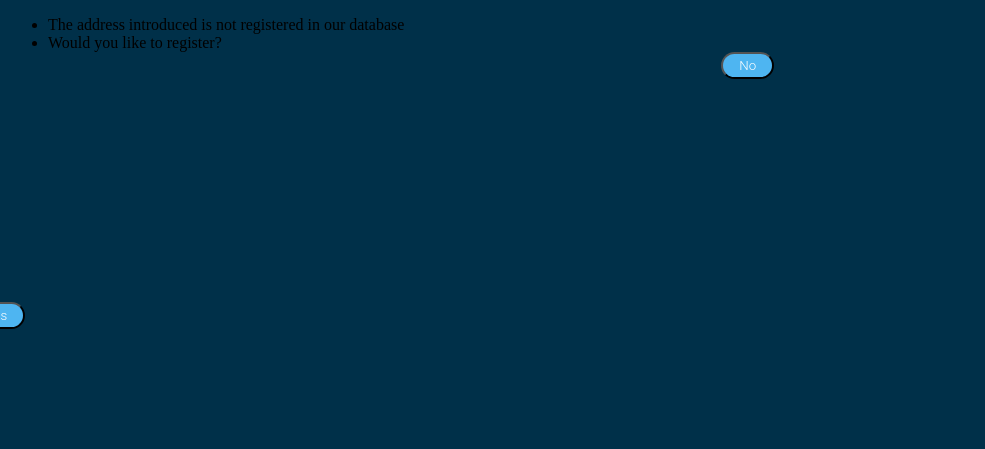
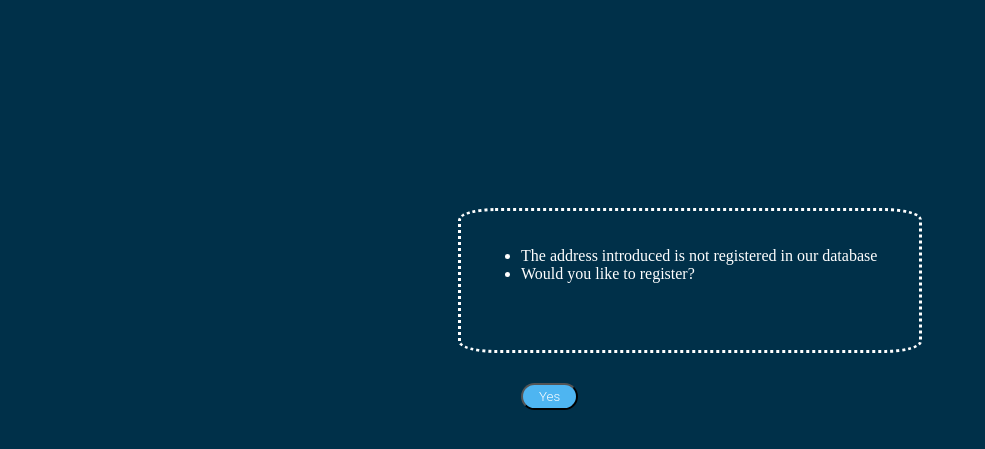
Before and after one commit to Pablo-Roncero/PHP_BLOG_LOGIN, a PHP site: page /View/Error_View.php in a window 1280 px wide. Shown: the top 449 px of the page, without its empty margins (0-985 px from the left). Run offline with PHP 8.4, Linux system fonts and the light colour scheme.

Commit message:
Style to the error page and fixing the logout action

```diff
--- a/Model/Login_Model.php
+++ b/Model/Login_Model.php
@@ -67,6 +67,7 @@
                 }
 
                 $_SESSION["user"] = $user_email_db;
+                $_SESSION["password"] = $user_password_db;
 
                 header("location: ../View/Blog_View.php");
 
--- a/Model/Logout_Model.php
+++ b/Model/Logout_Model.php
@@ -19,6 +19,10 @@
 
         }
 
+        unset($_SESSION["user"]);
+
+        unset($_SESSION["password"]);
+
         session_destroy();
 
         header("location:../index.php");
--- a/View/Blog_View.php
+++ b/View/Blog_View.php
@@ -13,6 +13,12 @@
 
 <?php
     session_start();
+
+
+    if(!$_SESSION['user']) {
+            header("location: ../index.php");
+            exit();
+    }
 
     echo "User: " . $_SESSION["user"] . "<br><br>";
 ?>
--- a/View/Error_View.php
+++ b/View/Error_View.php
@@ -8,7 +8,7 @@
 </head>
 <body>
 
-<div>
+<div class="error_page">
     <ul>
         <?php
 
@@ -16,7 +16,7 @@
 
             echo "<li>Would you like to register?</li>";
 
-            echo "<div><button class='buttons_failure' onclick='window.location.href= \"../Model/Registration_Model.php\" '>Yes</button class='buttons_failure'><button>No</button></div>";
+            echo "<div><button class='button_failure_email' onclick='window.location.href= \"../Model/Registration_Model.php\" '>Yes</button></div>";
 
         ?>
     </ul>
--- a/View/FormBlog_View.php
+++ b/View/FormBlog_View.php
@@ -22,6 +22,11 @@ table{
 
 <?php
     session_start();
+
+    if(!$_SESSION['user']) {
+      header("location: ../index.php");
+      exit();
+}
 
     echo "User: " . $_SESSION["user"] . "<br><br>";
 ?>
--- a/style.css
+++ b/style.css
@@ -183,7 +183,7 @@ button {
 /* -------------------------------------------------------------------------- */
 
 
-/* Styling Blog_Controller.php */
+/* Styling Login_Model.php */
 
 .failed_registration {
 
@@ -222,3 +222,26 @@ button {
 }
 
 /* -------------------------------------------------------------------------- */
+
+
+/* Styling button Blog in Error_View.php */
+
+.error_page {
+    position: relative;
+    left: 450px;
+    top: 200px;
+    color: white;
+    border: 3px dotted white;
+    padding: 20px 20px;
+    border-radius: 8%;
+    margin-right: 800px;
+
+}
+
+.button_failure_email {
+    position: relative;
+    bottom: -100px;
+    left: 0px;
+}
+
+/* -------------------------------------------------------------------------- */
```
